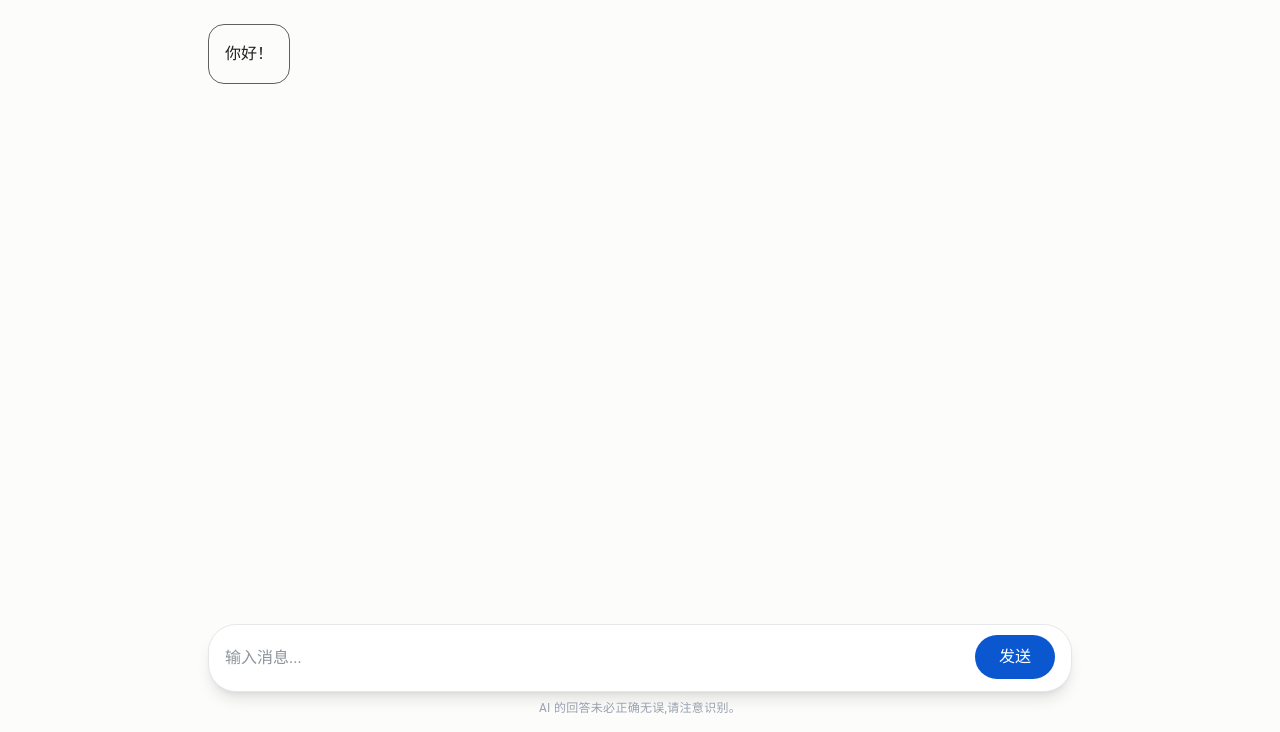
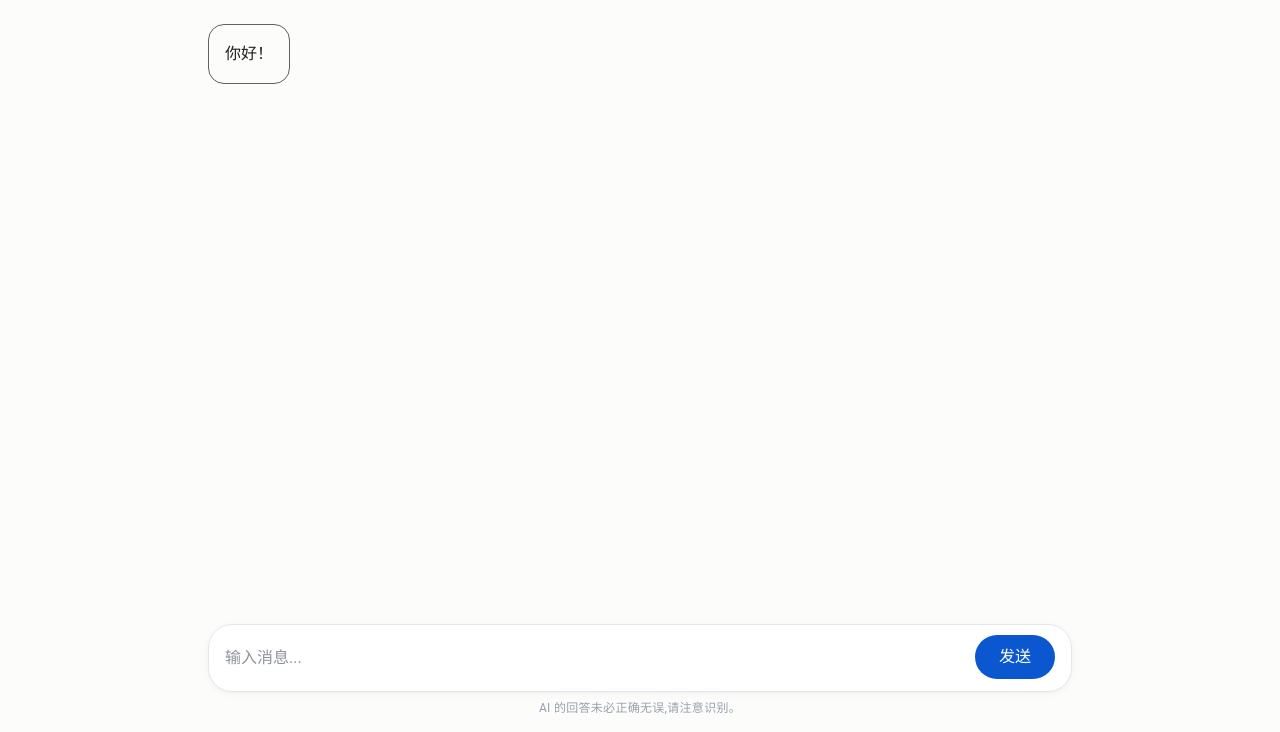
Before and after one commit to ckcool6/GGUF_Libra, a website built with Vite: page index.html in a window 1280 px wide. Shown: the part 68-800 px from the top of the page. Built offline with nearby package versions, Linux system fonts and the light colour scheme; files whose address does not match are found by name.

Commit message:
adjust input area shadow

```diff
--- a/index.html
+++ b/index.html
@@ -25,6 +25,11 @@
 
 </head>
 
+
+
+<body class="font-sans">
+
+    <!-- 设置界面 -->
     <div id="settings-modal"
         class="hidden fixed inset-0 z-50 flex items-center justify-center bg-black/50 backdrop-blur-sm animate-fade-in">
         <div
@@ -53,8 +58,7 @@
         </div>
     </div>
 
-<body class="font-sans">
-
+    <!-- 首页 -->
     <header class="p-4 px-6 flex items-center justify-between z-50">
         <div class="flex items-center gap-2">
             <span class="font-bold text-xl text-[#0b57d0] tracking-tight">GGUF Player</span>
@@ -117,7 +121,7 @@
     <footer>
         <div class="max-w-4xl mx-auto p-4">
             <div
-                class="flex items-end rounded-[28px] border border-gray-200 dark:border-gray-700 px-4 py-2 shadow-lg bg-white dark:bg-[#1e1f20] transition-colors duration-300 focus-within:ring-2 focus-within:ring-blue-500">
+                class="flex items-end rounded-3xl border border-gray-200 dark:border-gray-700 px-4 py-2 bg-white dark:bg-[#1e1f20] transition-all duration-300 shadow-[0_2px_8px_rgba(0,0,0,0.04),0_1px_2px_rgba(0,0,0,0.02)] focus-within:shadow-[0_8px_20px_rgba(0,0,0,0.06)] focus-within:border-gray-300 dark:focus-within:border-gray-600">
                 <textarea id="user-input" rows="1" placeholder="输入消息..."
                     class="flex-1 bg-transparent border-none focus:outline-none text-base py-3 resize-none min-h-[48px] max-h-[150px] leading-relaxed text-gray-800 dark:text-gray-200"
                     oninput="this.style.height = '';this.style.height = this.scrollHeight + 'px'"></textarea>
```
Also changed, not shown: 1 other file. Lines whose indentation alone changed are shown as unchanged.
